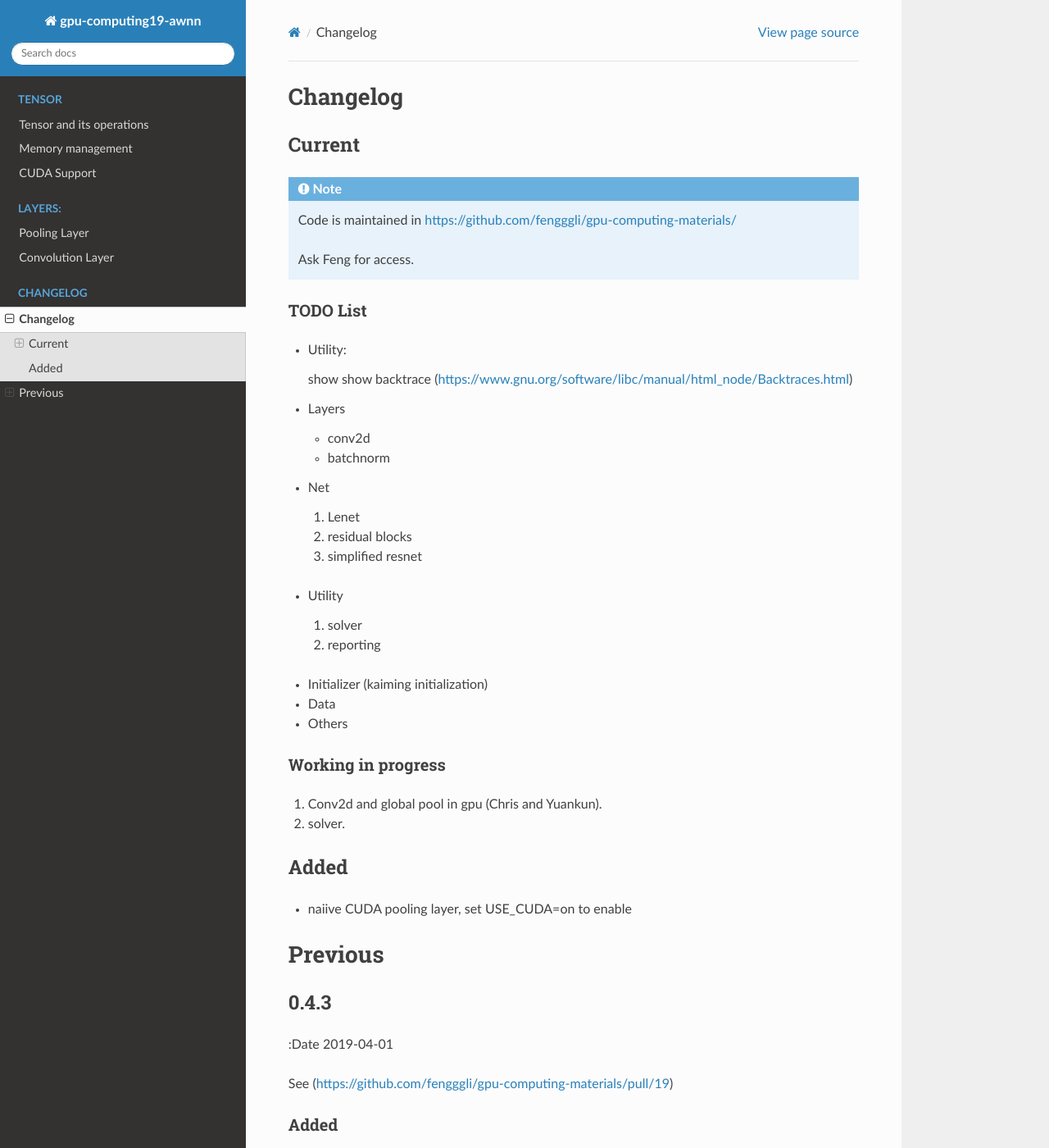
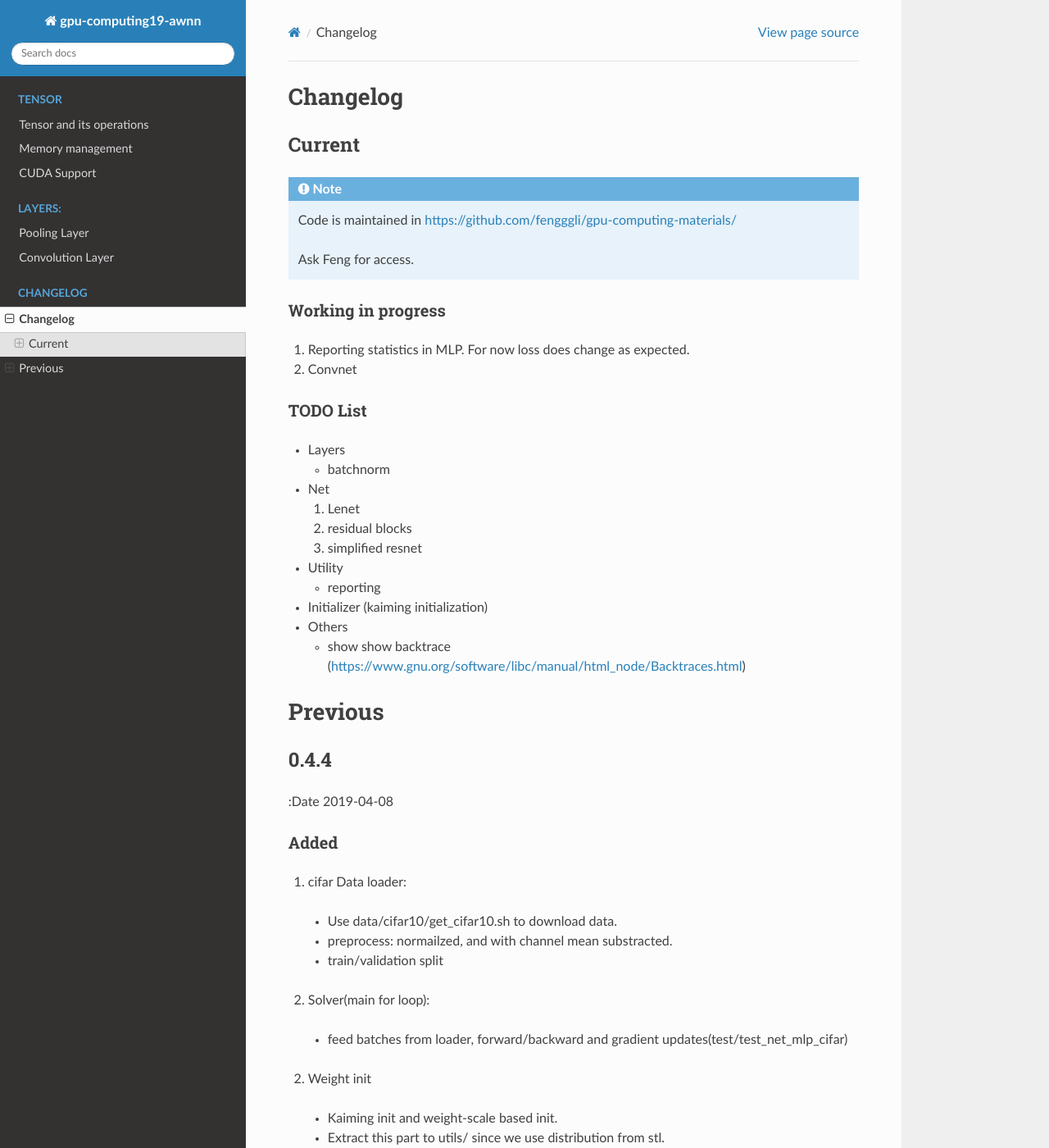
Before and after one commit to fengggli/gpu-computing-materials, a Sphinx documentation site: the page built from docs/source/changelog.rst, in a window 1280 px wide and 1400 px high. Shown: the whole window at 82% size. Built offline with Sphinx 7.4.7 and the Read the Docs theme 2.0.0, drawn with Linux system fonts in a browser that asks for light colours; some of the changed text lies outside the part shown.

Commit message:
[doc]: update recent change to changelog

```diff
--- a/docs/source/changelog.rst
+++ b/docs/source/changelog.rst
@@ -13,16 +13,18 @@ Current
 
   Ask Feng for access.
 
+Working in progress
+--------------------
+
+1. Reporting statistics in MLP. For now loss does change as expected.
+2. Convnet
+
+
 TODO List
 ----------
 
-* Utility:
-
-  show show backtrace (https://www.gnu.org/software/libc/manual/html_node/Backtraces.html)
-
 * Layers
 
-  * conv2d
   * batchnorm
 
 * Net
@@ -33,30 +35,48 @@ TODO List
 
 * Utility
 
-  1. solver
-  2. reporting
+  * reporting
 
 * Initializer (kaiming initialization)
 
-* Data
-
 * Others
 
-
-Working in progress
---------------------
-
-1. Conv2d and global pool in gpu (Chris and Yuankun).
-2. solver.
-
-Added
-======
-
-* naiive CUDA pooling layer, set USE_CUDA=on to enable
+  * show show backtrace (https://www.gnu.org/software/libc/manual/html_node/Backtraces.html)
 
 =========
 Previous
 =========
+
+0.4.4
+======
+
+:Date 2019-04-08
+
+Added
+-------
+
+1. cifar Data loader:
+
+  * Use data/cifar10/get_cifar10.sh to download data.
+  * preprocess: normailzed, and with channel mean substracted.
+  * train/validation split
+
+2. Solver(main for loop):
+
+  * feed batches from loader, forward/backward and gradient updates(test/test_net_mlp_cifar)
+
+2. Weight init
+
+  * Kaiming init and weight-scale based init.
+  * Extract this part to utils/ since we use distribution from stl.
+
+3. Doc
+
+  * Added the network memory allocation figure.
+
+4. Cuda
+
+  * naiive CUDA pooling layer, set USE_CUDA=on to enable
 
 0.4.3
 =======
```
Also changed, not shown: 1 other file.
